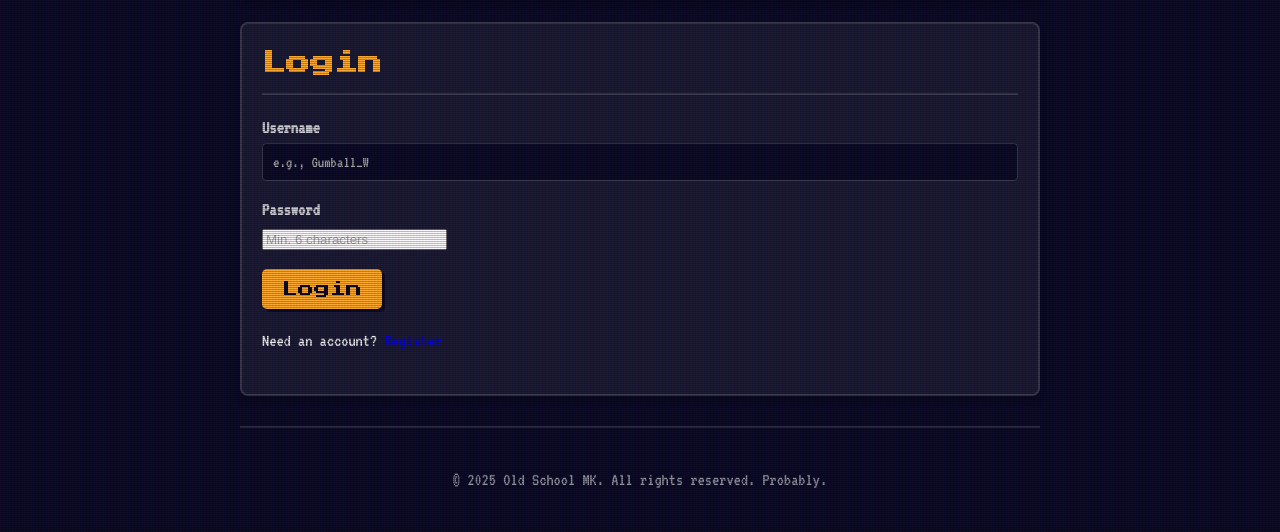
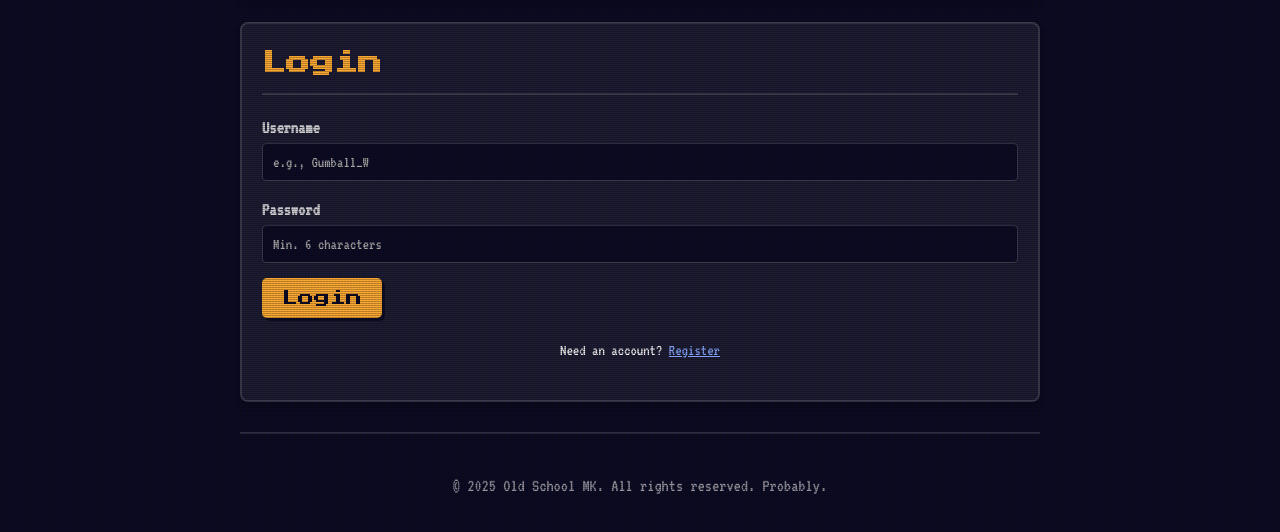
Before and after one commit to Eftimkata/oldschool-mk, a website: page public/index.html in a window 1280 px wide. Shown: the part 108-640 px from the top of the page. Drawn offline with Linux system fonts and the light colour scheme.

Commit message:
Update style.css

```diff
--- a/public/style.css
+++ b/public/style.css
@@ -1,7 +1,7 @@
 /*
  * style.css
- * Version 0.0.alpha-2
- * Adds styles for profile pages, like buttons, and other new UI elements.
+ * Version 0.0.3-alpha
+ * Adds styles for the new login/register form toggle.
  */
 
 :root {
@@ -52,7 +52,7 @@ h2 { font-family: var(--pixel-font); font-size: 1.5rem; color: var(--button-bg);
 .label-group { display: flex; justify-content: space-between; align-items: center; margin-bottom: 5px; }
 label { display: block; font-weight: bold; color: var(--accent-color); }
 
-input[type="text"], input[type="url"], textarea {
+input[type="text"], input[type="password"], input[type="url"], textarea {
     width: 100%; padding: 10px; background-color: var(--primary-bg); border: 1px solid var(--border-color);
     border-radius: 4px; color: var(--text-color); font-family: var(--body-font); font-size: 1rem; box-sizing: border-box;
 }
@@ -78,6 +78,9 @@ input::placeholder, textarea::placeholder { color: #aaa; }
 .form-message { margin-top: 15px; padding: 10px; border-radius: 4px; display: none; }
 .form-message.success { background-color: var(--success-color); color: var(--button-text); display: block; }
 .form-message.error { background-color: var(--error-color); color: var(--button-text); display: block; }
+
+.auth-toggle { text-align: center; margin-top: 20px; font-size: 1rem; }
+.auth-toggle a { color: var(--link-color); text-decoration: underline; cursor: pointer; }
 
 .feed-controls { display: flex; justify-content: space-between; align-items: center; flex-wrap: wrap; gap: 10px;}
 .feed-toggle { display: flex; gap: 5px; }
```
